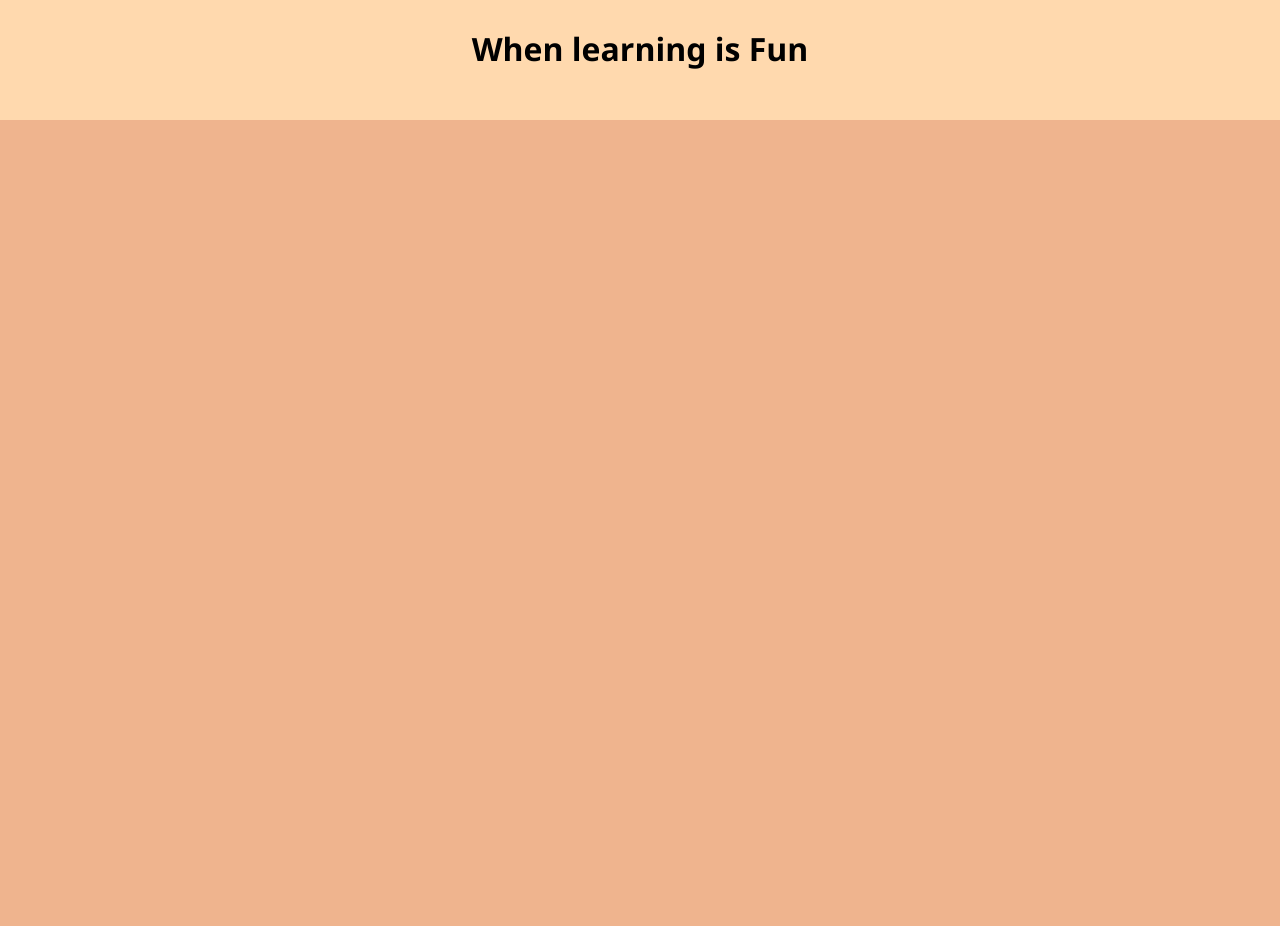
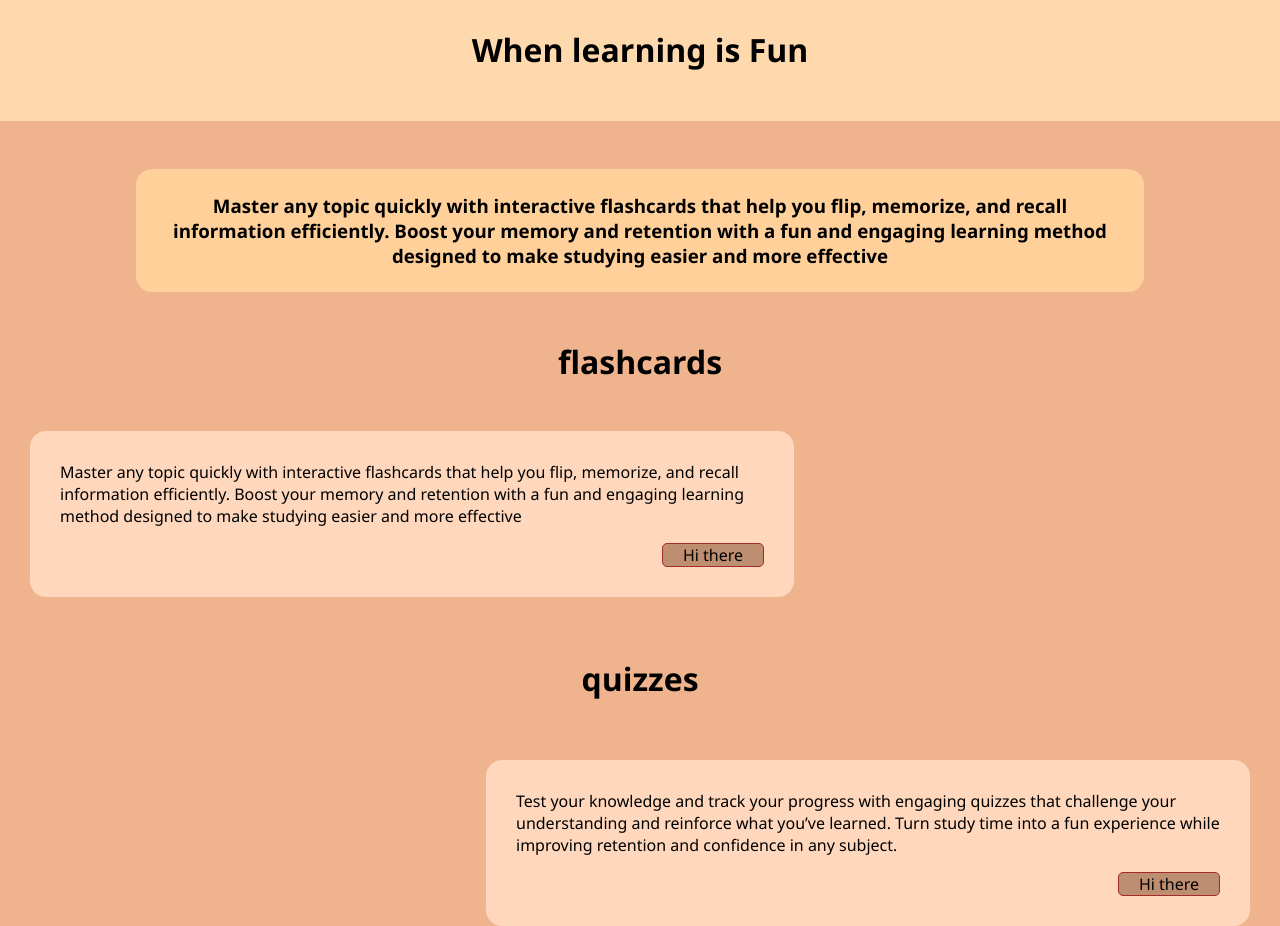
Before and after one commit to oldm2563-blip/Brief_5, a website: page index.html in a window 1280 px wide. Shown: the part 340-1266 px from the top of the page. Before the commit the page ends 800 px from the top, so only its background shows below. Drawn offline with Linux system fonts and the light colour scheme.

Commit message:
finish the main page

```diff
--- a/index.html
+++ b/index.html
@@ -5,6 +5,7 @@
     <meta name="viewport" content="width=device-width, initial-scale=1.0">
     <link rel="stylesheet" href="style.css">
     <link rel="stylesheet" href="css/bootstrap-grid.css">
+    <link rel="stylesheet" href="css/bootstrap-utilities.css">
     <title>Document</title>
 </head>
 <body class="w-100 h-100">
@@ -19,5 +20,47 @@
             </div>
         </div>
     </div>
+
+
+
+    <div class="d-flex justify-content-center text-center title">
+        <div class="description text-center w-75 p-4 m-5 rounded-4">
+            <h3>Master any topic quickly with interactive flashcards that help you flip, memorize, and recall information efficiently. Boost your memory and retention with a fun and engaging learning method designed to make studying easier and more effective</h3>
+        </div>
+    </div>
+
+
+
+    <div class="d-flex justify-content-center text-center title flex-column F-Q">
+        <div>
+            <h1>flashcards</h1>
+            <div class="flashcards text-start mt-5 rounded-4">
+                <p>Master any topic quickly with interactive flashcards that help you flip, memorize, and recall information efficiently. Boost your memory and retention with a fun and engaging learning method designed to make studying easier and more effective</p>
+                <div>
+                    <div class="d-flex justify-content-end mt-3">
+                    <a href="#">Hi there</a>
+                    </div>
+                </div>
+            </div>
+        </div>
+        <h1>quizzes</h1>
+        <div class="quiz-container text-start ">
+
+            <div class="quizzes rounded-4">
+                <p>Test your knowledge and track your progress with engaging quizzes that challenge your understanding and reinforce what you’ve learned. Turn study time into a fun experience while improving retention and confidence in any subject.</p>
+                <div>
+                    <div class="d-flex justify-content-end mt-3">
+                    <a href="#">Hi there</a>
+                    </div>
+                </div>
+            </div>
+        </div>
+    </div>
+
+
+
+    <footer>
+
+    </footer>
 </body>
 </html>
--- a/style.css
+++ b/style.css
@@ -1,6 +1,7 @@
 *{
     margin: 0;
     padding: 0;
+    font-family: 'Segoe UI', Tahoma, Geneva, Verdana, sans-serif;
 }
 body{
     background-color: #EFB48E;
@@ -13,7 +14,6 @@ body{
     text-align: center;
 }
 .Title{
-    font-family: 'Segoe UI', Tahoma, Geneva, Verdana, sans-serif;
     gap: 120px;
     padding-bottom: 50px;
 }
@@ -23,3 +23,36 @@ body{
 .fi{
     color: white;
 }
+.description{
+    background-color: #FFD099;
+}
+.flashcards{
+    background-color: #FFD7BD;
+    height: auto;
+    width: 55%;
+    padding: 30px 30px;
+    margin-left: 30px;
+}
+.quizzes{
+    background-color: #FFD7BD;
+    height: auto;
+    width: 55%;
+    padding: 30px 30px;
+    margin-right: 30px;
+}
+.quiz-container{
+    display: flex;
+    justify-content: end;
+}
+.F-Q{
+    gap: 60px;
+}
+a{
+    border: 1px solid brown;
+    width: 100px;
+    text-align: center;
+    border-radius: 5px;
+    background-color: #BE8E70;
+    text-decoration: none;
+    color: black;
+}
```
